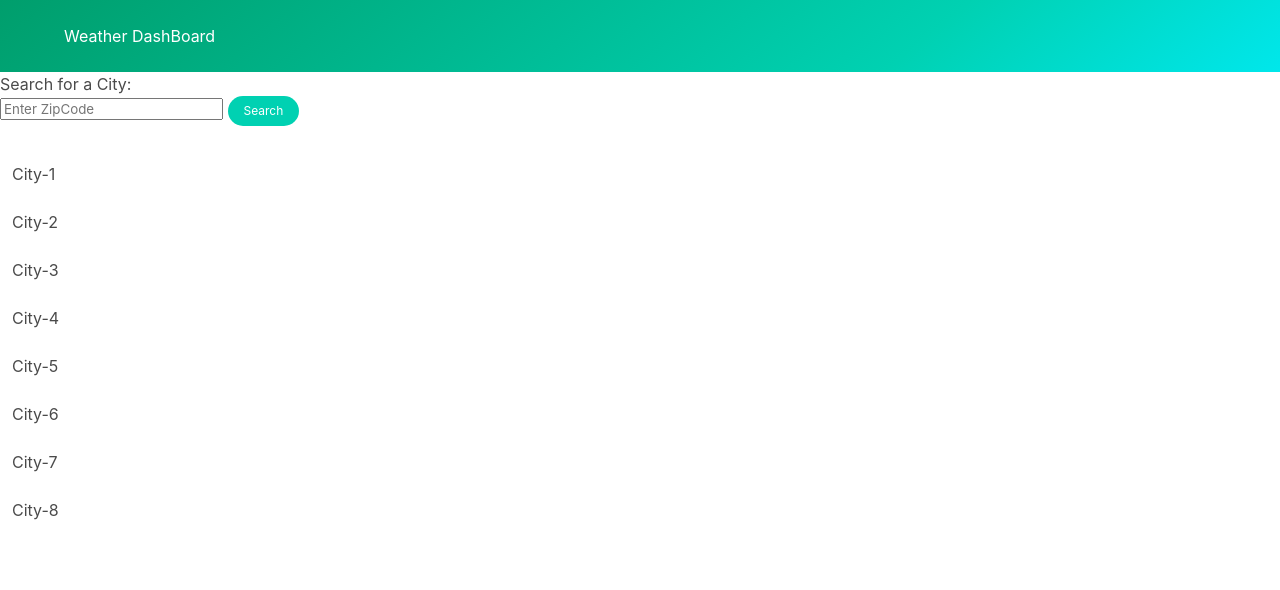
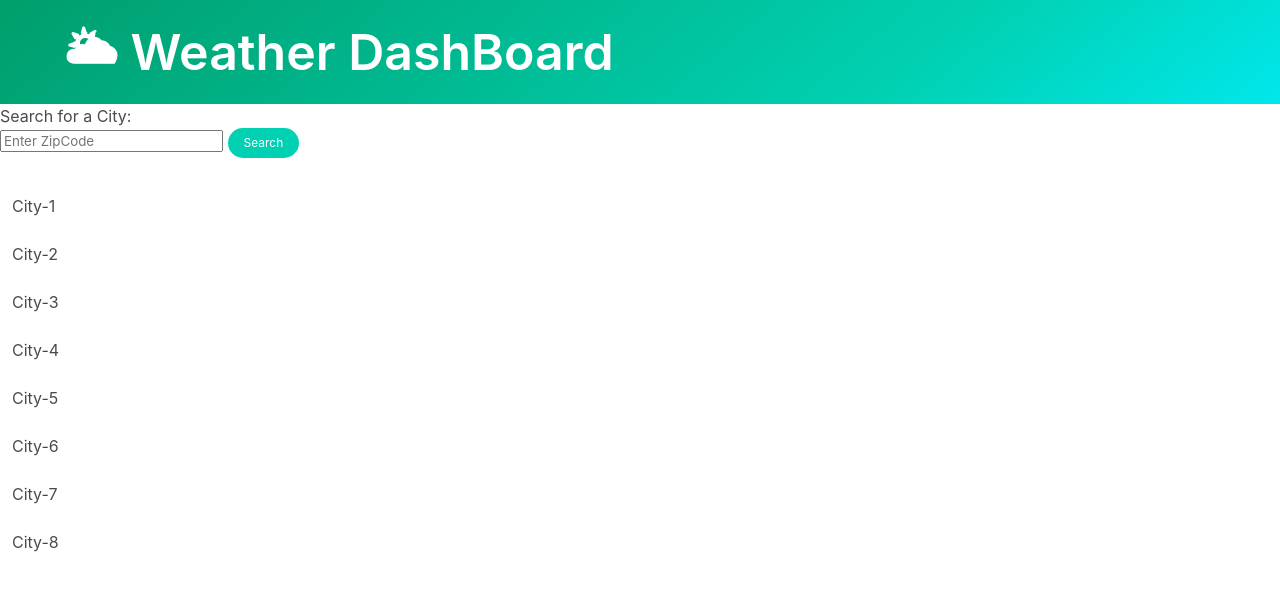
Before and after one commit to MartinCespedes/Weather_Dashboard_API, a plain HTML site: page index.html in a window 1280 px wide. Drawn offline with nearby package versions, Linux system fonts and the light colour scheme.

```diff
--- a/index.html
+++ b/index.html
@@ -1,5 +1,6 @@
 <!DOCTYPE html>
 <html lang="en">
+
 <head>
     <meta charset="UTF-8">
     <meta http-equiv="X-UA-Compatible" content="IE=edge">
@@ -7,13 +8,12 @@
     <link rel="stylesheet" href="https://cdn.jsdelivr.net/npm/bulma@0.9.4/css/bulma.min.css">
     <title>Weather DashBoard API</title>
 </head>
+
 <body>
     <section class="hero is-small is-primary is-bold">
         <div class="hero-body">
             <div class="container">
-            <h1 class="title"></h1>
-              Weather DashBoard
-            </h1>
+                <h1 class="title" style="font-size:50px">&#127781; Weather DashBoard</h1>
             </div>
         </div>
     </section>
@@ -25,7 +25,8 @@
                     <!--search zipcode-->
                     <input type="text" name="zipCode" id="zipCode" placeholder="Enter ZipCode" />
                     <!--search button-->
-              <button type="submit" class="button is-primary is-rounded is-small" id="searchZipCode">Search</button>
+                    <button type="submit" class="button is-primary is-rounded is-small"
+                        id="searchZipCode">Search</button>
                 </form>
             </div>
         </div>
@@ -60,4 +61,5 @@
 
 </body>
 <script src="./Develop/assets/script.js"></script>
+
 </html>
```
Also changed, not shown: 1 other file. Lines whose indentation alone changed are shown as unchanged.
